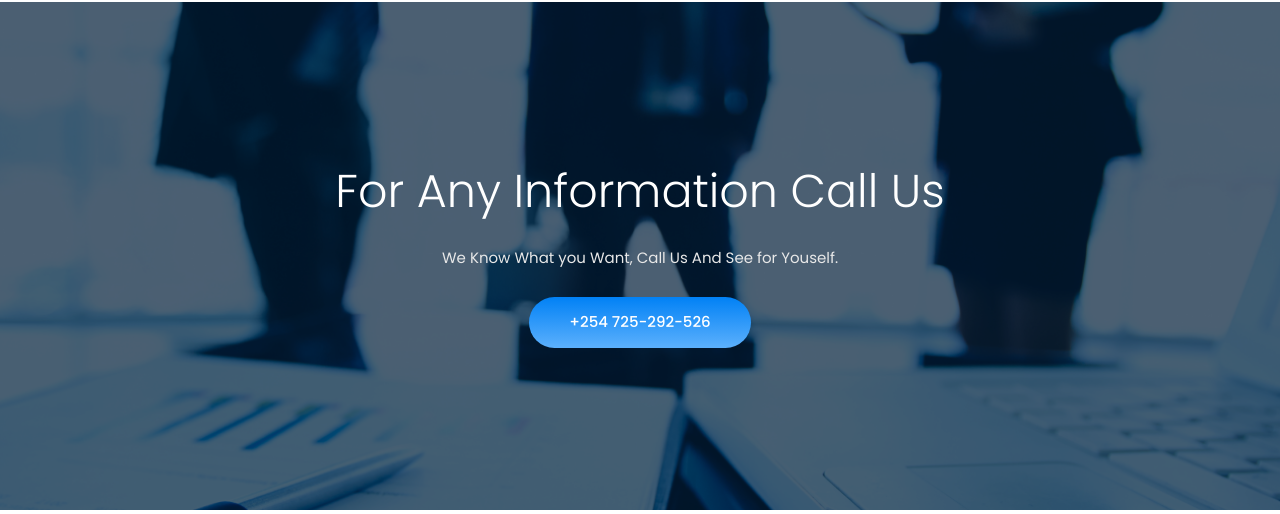
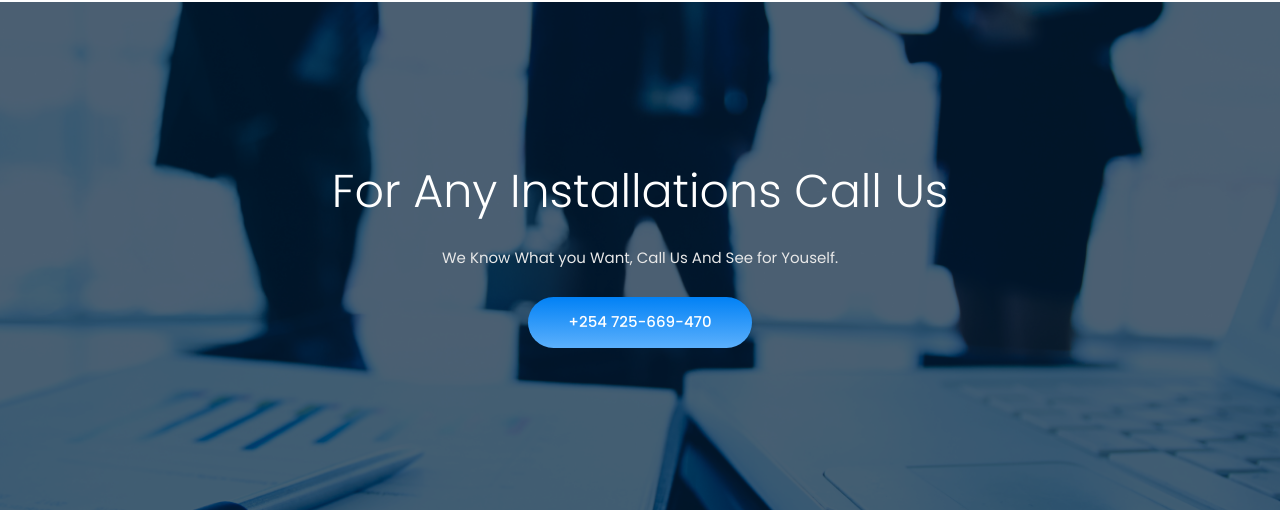
Before and after one commit to Manuel-bit/Minawa, a Django app: page / in a window 1280 px wide. Shown: the part 5029-5543 px from the top of the page. Run offline with Django 3.2, Linux system fonts and the light colour scheme; data that the repository does not hold is empty; some libraries are stand-ins or nearby versions.

Commit message:
change contact information

```diff
--- a/home/templates/home/base.html
+++ b/home/templates/home/base.html
@@ -47,7 +47,7 @@
                                     <div class="short_contact_list">
                                             <ul>
                                                 <li><a href="#"> <i class="fa fa-envelope"></i> minawacommunications@gmail.com</a></li>
-                                                <li><a href="#"> <i class="fa fa-phone"></i> +254 725-192-526 </a></li>
+                                                <li><a href="#"> <i class="fa fa-phone"></i> +254 725-192-526</a></li>
                                             </ul>
                                         </div>
                                         <div class="social_media_links">
@@ -131,9 +131,9 @@
             <div class="row justify-content-center align-items-center">
                 <div class="col-xl-8">
                     <div class="info_text text-center">
-                        <h3>For Any Information Call Us</h3>
+                        <h3>For Any Installations Call Us</h3>
                         <p>We Know What you Want, Call Us And See for Youself.</p>
-                        <a class="boxed-btn3" href="#">+254 725-292-526</a>
+                        <a class="boxed-btn3" href="#">+254 725-669-470</a>
                     </div>
                 </div>
             </div>
```
